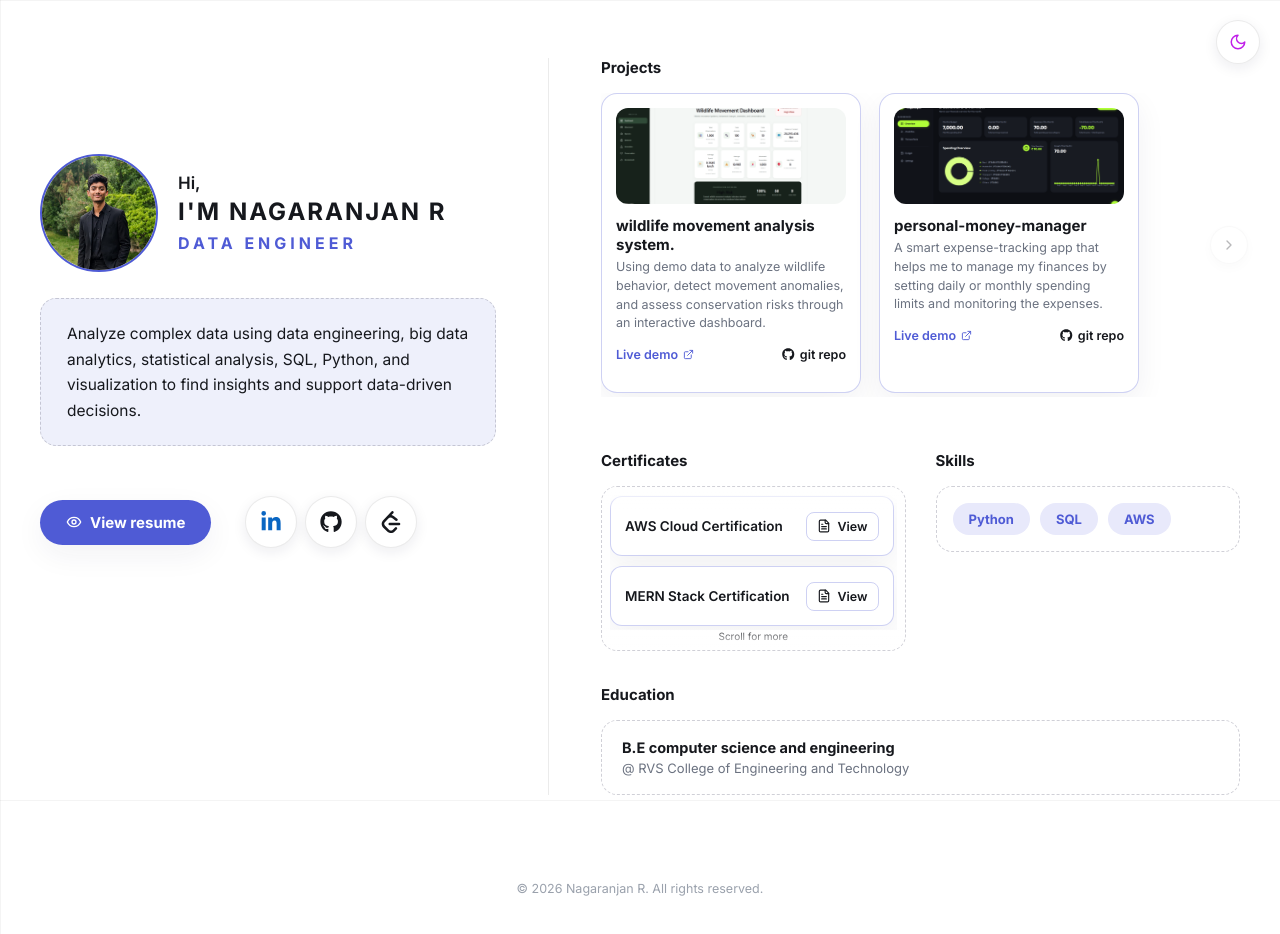
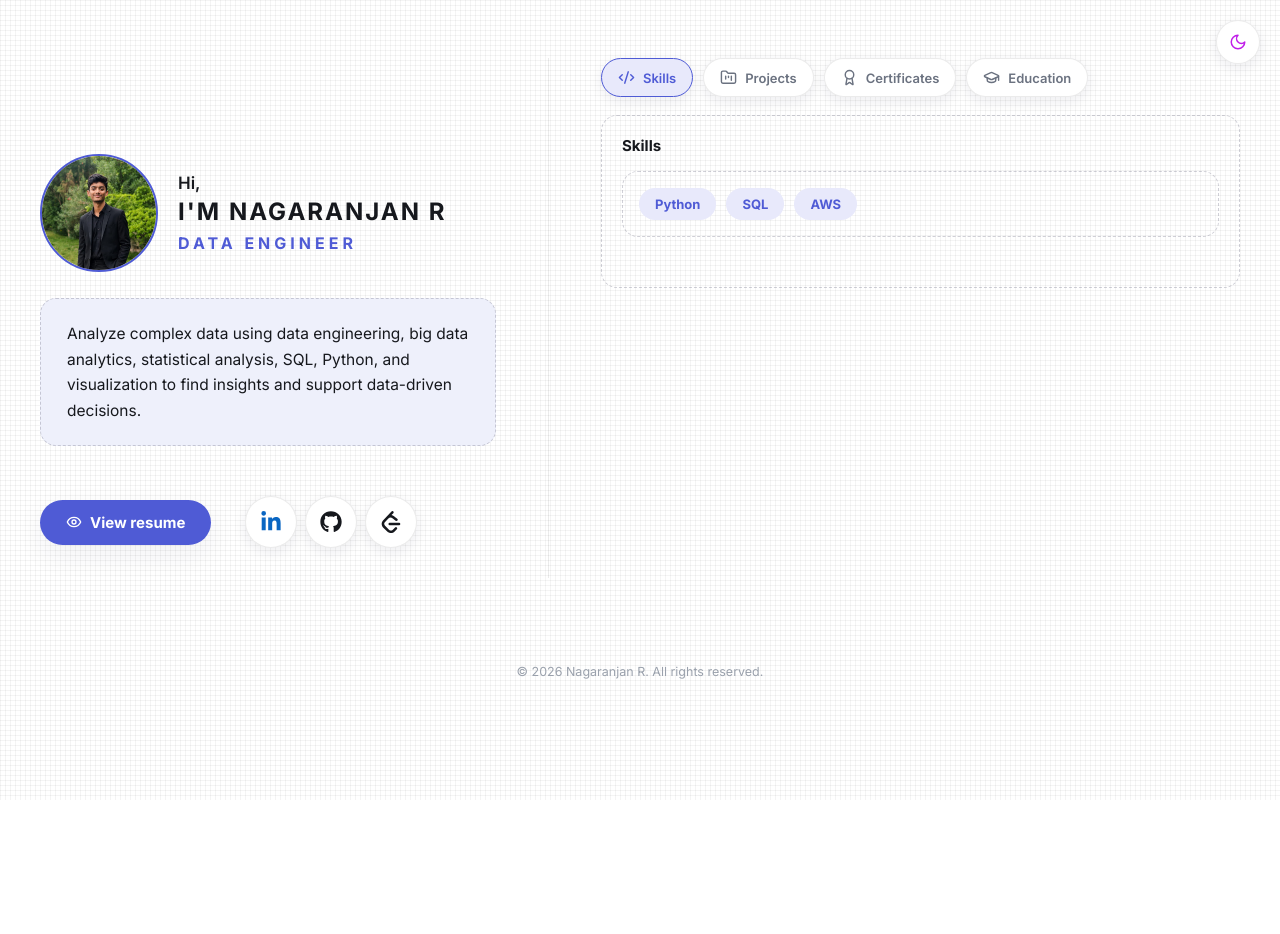
Before and after one commit to nagaranjan-r-de/Portfolio, a React (Vite) app in the folder frontend/: page / in a window 1280 px wide. After the commit the page ends 800 px from the top, so only its background shows below. Built offline with nearby package versions, Linux system fonts and the light colour scheme.

Commit message:
fix changes

```diff
--- a/frontend/src/App.jsx
+++ b/frontend/src/App.jsx
@@ -1,10 +1,7 @@
 import { useEffect, useState } from "react";
 import ThemeToggle from "./components/ThemeToggle";
 import HeroSection from "./components/HeroSection";
-import ProjectsSection from "./components/ProjectsSection";
-import CertificatesSection from "./components/CertificatesSection";
-import SkillsSection from "./components/SkillsSection";
-import EducationSection from "./components/EducationSection";
+import NavIcons from "./components/NavIcons";
 import Footer from "./components/Footer";
 
 const STORAGE_KEY = "portfolio-theme";
@@ -37,14 +34,7 @@ export default function App() {
         <div className="col-divider" aria-hidden="true" />
 
         <div className="col-right">
-          <ProjectsSection />
-
-          <div className="mid-grid">
-            <CertificatesSection />
-            <SkillsSection />
-          </div>
-
-          <EducationSection />
+          <NavIcons />
         </div>
       </div>
 
--- /dev/null
+++ b/frontend/src/components/NavIcons.jsx
@@ -0,0 +1,85 @@
+import { useState } from "react";
+import { Code2, FolderKanban, Award, GraduationCap } from "lucide-react";
+import SkillsSection from "./SkillsSection";
+import ProjectsSection from "./ProjectsSection";
+import CertificatesSection from "./CertificatesSection";
+import EducationSection from "./EducationSection";
+
+const tabs = [
+  {
+    id: "skills",
+    label: "Skills",
+    icon: Code2,
+    component: <SkillsSection />,
+  },
+  {
+    id: "projects",
+    label: "Projects",
+    icon: FolderKanban,
+    component: <ProjectsSection />,
+  },
+  {
+    id: "certificates",
+    label: "Certificates",
+    icon: Award,
+    component: <CertificatesSection />,
+  },
+  {
+    id: "education",
+    label: "Education",
+    icon: GraduationCap,
+    component: <EducationSection />,
+  },
+];
+
+export default function NavIcons() {
+  const [activeTab, setActiveTab] = useState("skills");
+  const activeIndex = tabs.findIndex((tab) => tab.id === activeTab);
+
+  return (
+    <div className="navicons-wrap">
+      <div className="navicons-tablist" role="tablist" aria-label="Portfolio sections">
+        {tabs.map((tab) => {
+          const Icon = tab.icon;
+          const isActive = tab.id === activeTab;
+
+          return (
+            <button
+              key={tab.id}
+              type="button"
+              role="tab"
+              id={`navicons-tab-${tab.id}`}
+              aria-selected={isActive}
+              aria-controls={`navicons-panel-${tab.id}`}
+              tabIndex={isActive ? 0 : -1}
+              className={`navicons-tab-btn${isActive ? " is-active" : ""}`}
+              onClick={() => setActiveTab(tab.id)}
+            >
+              <Icon size={17} className="navicons-tab-icon" aria-hidden="true" />
+              <span className="navicons-tab-label">{tab.label}</span>
+            </button>
+          );
+        })}
+      </div>
+
+      <div className="navicons-panel-container">
+        {tabs.map((tab, index) => {
+          if (tab.id !== activeTab) return null;
+
+          return (
+            <div
+              key={tab.id}
+              role="tabpanel"
+              id={`navicons-panel-${tab.id}`}
+              aria-labelledby={`navicons-tab-${tab.id}`}
+              className="navicons-panel-content"
+              data-direction={index >= activeIndex ? "forward" : "back"}
+            >
+              {tab.component}
+            </div>
+          );
+        })}
+      </div>
+    </div>
+  );
+}
--- a/frontend/src/index.css
+++ b/frontend/src/index.css
@@ -1139,6 +1139,113 @@ footer {
   padding-top: 20px;
 }
 
+/* =========================================================
+   NAV ICONS (SKILLS / PROJECTS / CERTIFICATES / EDUCATION)
+   ========================================================= */
+
+.navicons-wrap {
+  width: 100%;
+  margin-bottom: 20px;
+}
+
+.navicons-tablist {
+  display: flex;
+  flex-wrap: wrap;
+  gap: 10px;
+  margin-bottom: 18px;
+}
+
+.navicons-tab-btn {
+  display: inline-flex;
+  align-items: center;
+  gap: 8px;
+
+  padding: 10px 16px;
+  border-radius: 999px;
+
+  background: var(--icon-bg);
+  border: 1px solid var(--icon-border);
+  box-shadow: var(--icon-shadow);
+
+  color: var(--text-secondary);
+  font-size: 13px;
+  font-weight: 600;
+
+  transition:
+    background-color 0.2s ease,
+    border-color 0.2s ease,
+    color 0.2s ease,
+    transform 0.15s ease;
+}
+
+.navicons-tab-btn:hover {
+  transform: translateY(-1px);
+  color: var(--text-primary);
+}
+
+.navicons-tab-btn.is-active {
+  background: var(--accent-soft);
+  border-color: var(--accent);
+  color: var(--accent);
+}
+
+.navicons-tab-icon {
+  flex-shrink: 0;
+}
+
+.navicons-panel-container {
+  width: 100%;
+  box-sizing: border-box;
+
+  border: 1.5px dashed var(--dashed-border);
+  border-radius: 16px;
+  padding: 20px;
+
+  overflow: hidden;
+}
+
+.navicons-panel-content {
+  animation: navicons-fade-in 0.22s ease;
+}
+
+@keyframes navicons-fade-in {
+  from {
+    opacity: 0;
+    transform: translateY(6px);
+  }
+  to {
+    opacity: 1;
+    transform: translateY(0);
+  }
+}
+
+@media (prefers-reduced-motion: reduce) {
+  .navicons-panel-content {
+    animation: none;
+  }
+}
+
+
+/* ---------- Nav icons — mobile ---------- */
+
+@media (max-width: 767px) {
+  .navicons-panel-container {
+    padding: 16px;
+  }
+}
+
+/* ---------- Nav icons — very small phones ---------- */
+
+@media (max-width: 380px) {
+  .navicons-tab-btn {
+    padding: 8px 10px;
+    gap: 6px;
+  }
+
+  .navicons-tab-label {
+    display: none;
+  }
+}
 
 /* =========================================================
    TABLET
```
